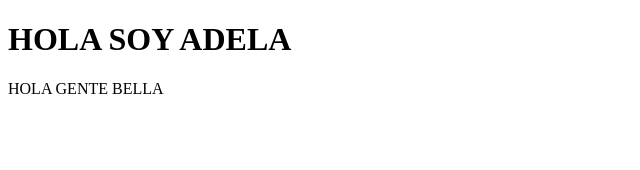
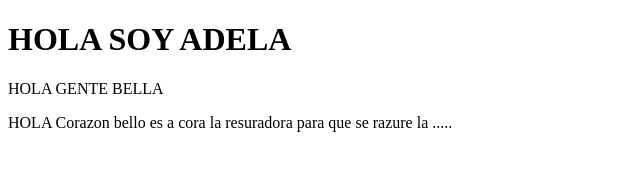
Before and after one commit to adelizzth900/PRACTICA-1, a plain HTML site: page index.html in a window 1280 px wide. Shown: the whole page, without its empty margins (0-640 px from the left). Drawn offline with Linux system fonts and the light colour scheme.

Commit message:
uni mas
pankeke

```diff
--- a/index.html
+++ b/index.html
@@ -9,5 +9,7 @@
 <body>
     <h1>HOLA SOY ADELA</h1>
   <p>HOLA GENTE BELLA</p>
+
+  <p>HOLA Corazon bello  es a cora la resuradora para que se razure la .....</p>
 </body>
 </html>
```
